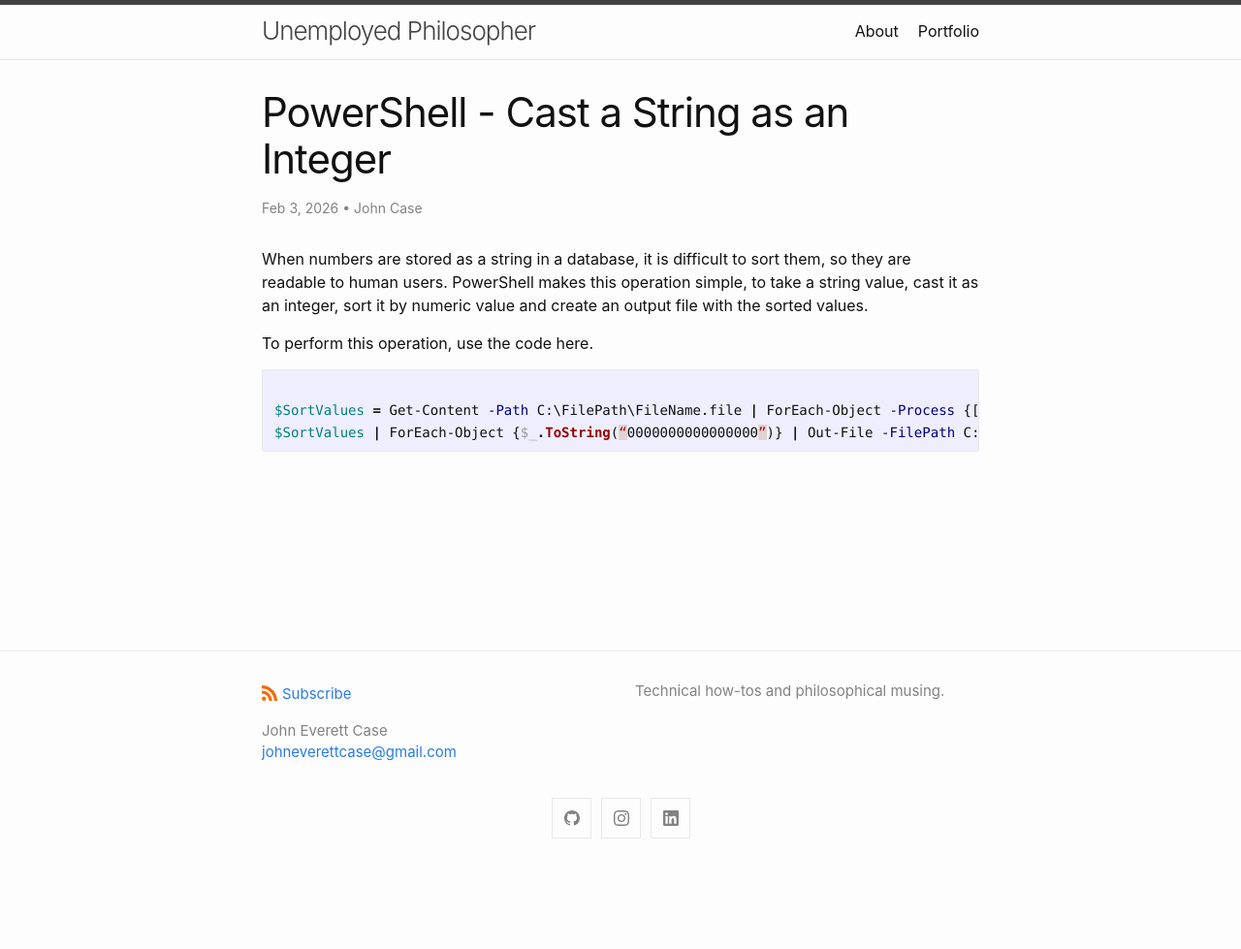
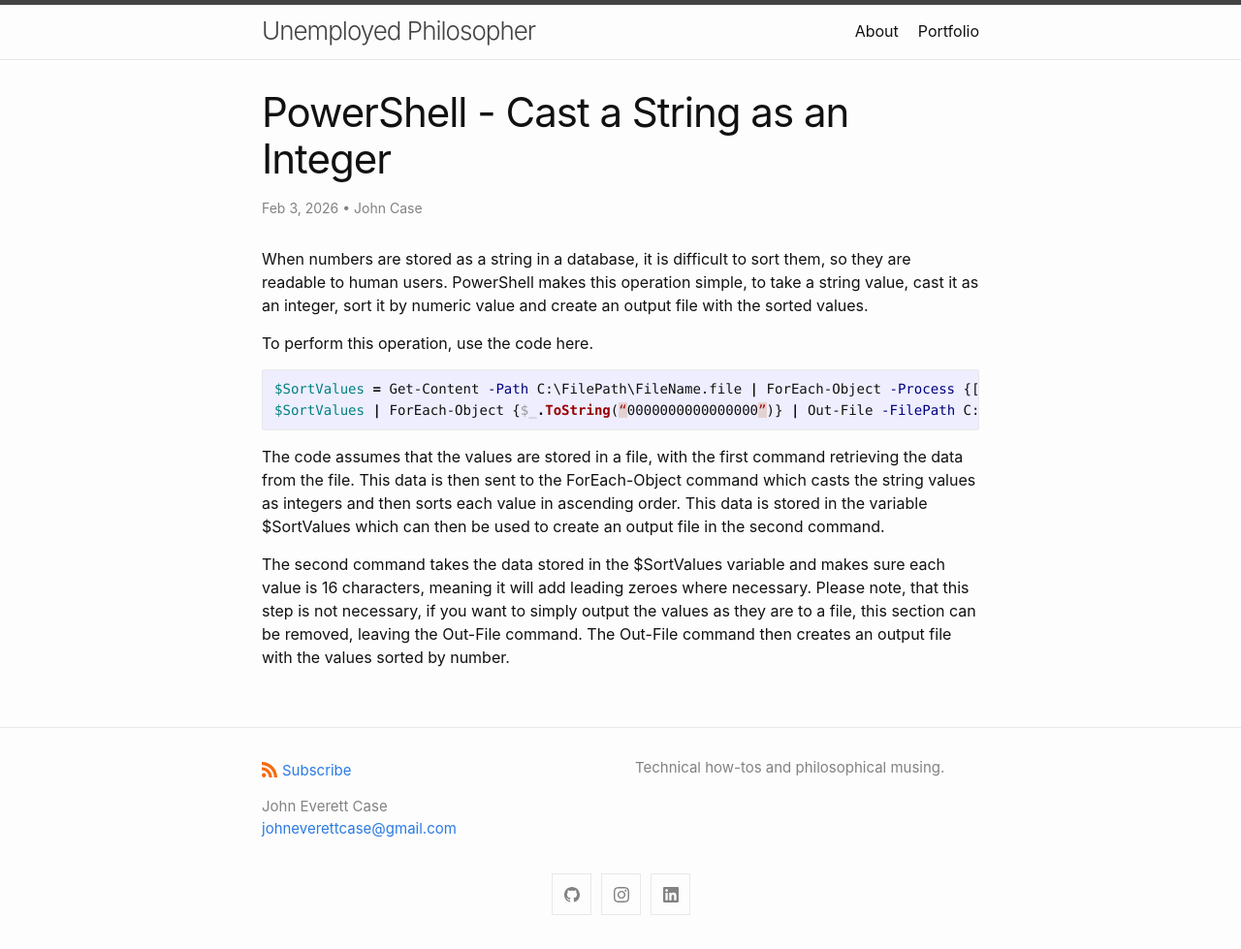
Before and after one commit to johnnycase/johnnycase.github.io, a Jekyll site: the page built from _posts/2026-02-03-Powershell-string-int.md, in a window 1280 px wide. Shown: the whole page at 97% size. Built offline with Jekyll 4.4.1, drawn with Linux system fonts in a browser that asks for light colours; before the commit the page ends 900 px from its top, so only the background shows below that.

Commit message:
Update 2026-02-03-Powershell-string-int.md

```diff
--- a/_posts/2026-02-03-Powershell-string-int.md
+++ b/_posts/2026-02-03-Powershell-string-int.md
@@ -11,6 +11,12 @@ When numbers are stored as a string in a database, it is difficult to sort them,
 To perform this operation, use the code here.
 
 {% highlight powershell %}
+{% raw %}
 $SortValues = Get-Content -Path C:\FilePath\FileName.file | ForEach-Object -Process {[int]$_} | Sort-Object
 $SortValues | ForEach-Object {$_.ToString(“0000000000000000”)} | Out-File -FilePath C:\FilePath\SortedFileName.file
+{% endraw %}
 {% endhighlight %}
+
+The code assumes that the values are stored in a file, with the first command retrieving the data from the file. This data is then sent to the ForEach-Object command which casts the string values as integers and then sorts each value in ascending order. This data is stored in the variable $SortValues which can then be used to create an output file in the second command.
+
+The second command takes the data stored in the $SortValues variable and makes sure each value is 16 characters, meaning it will add leading zeroes where necessary. Please note, that this step is not necessary, if you want to simply output the values as they are to a file, this section can be removed, leaving the Out-File command. The Out-File command then creates an output file with the values sorted by number.
```
